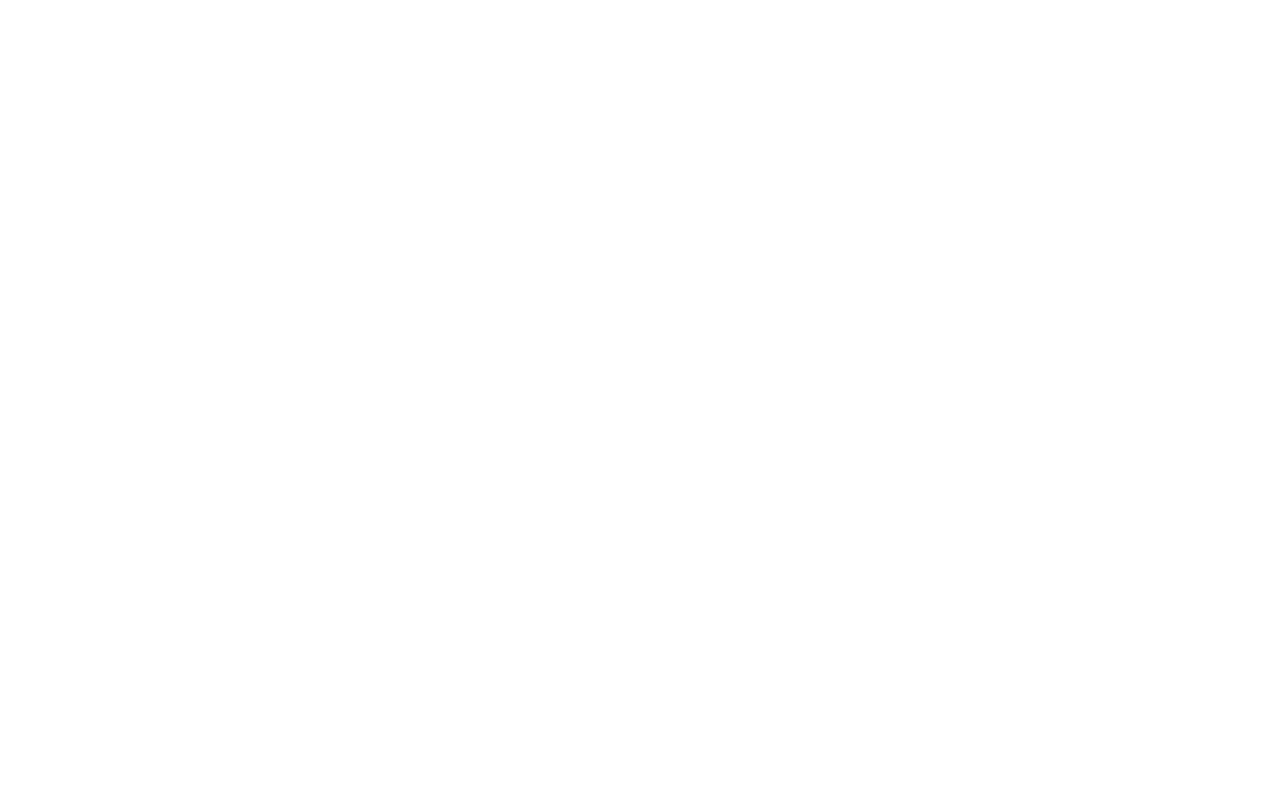
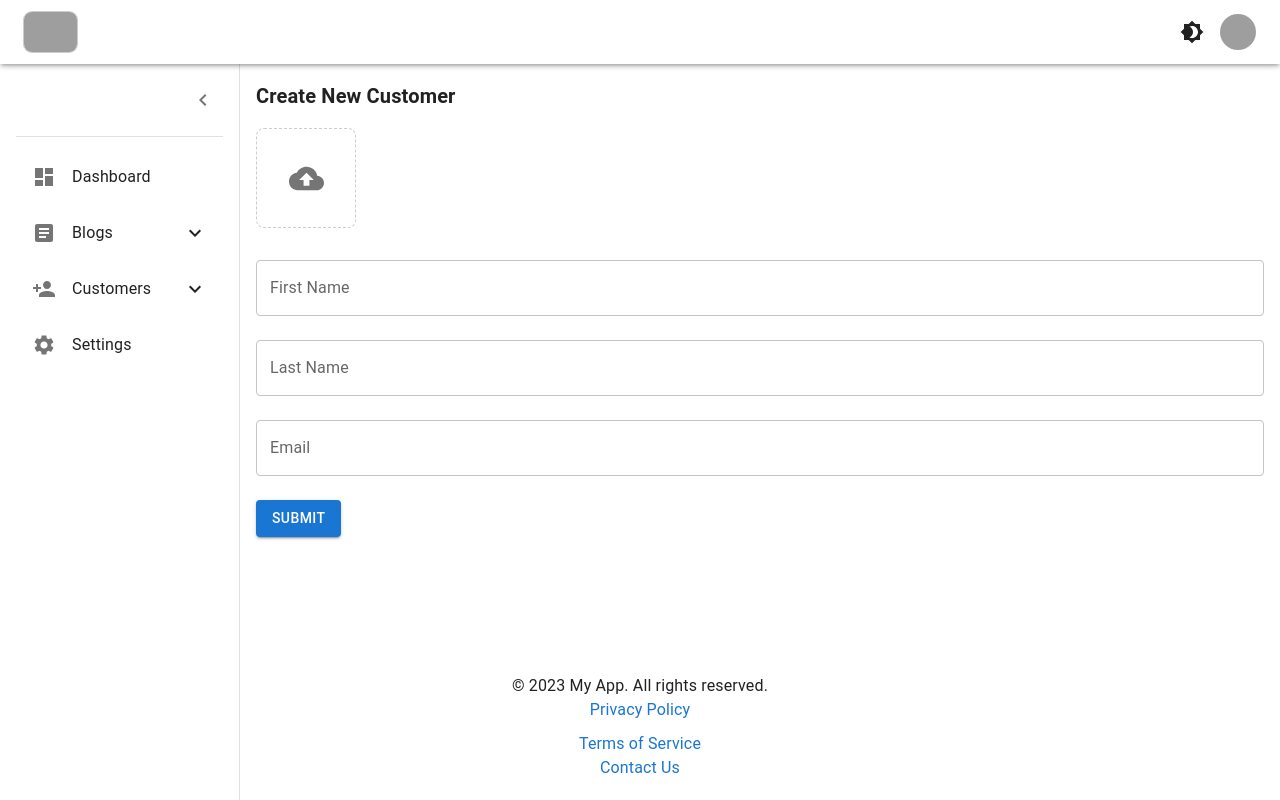
Before and after one commit to baotoan-dev/Dashboard_Admin_Blog, a React (Create React App) app: page /customers/add in a window 1280 px wide. Before the commit this address had no page. Built offline with nearby package versions, Linux system fonts and the light colour scheme; grey boxes are pictures that could not be loaded.

Commit message:
feat: Add Create Blog and Create Customer pages with forms

```diff
--- a/src/App.js
+++ b/src/App.js
@@ -5,6 +5,8 @@ import Layout from './components/Layout';
 import BlogListPage from './pages/BlogListPage';
 import CustomerListPage from './pages/CustomerListPage';
 import DashBoardPage from './pages/DashboardPage';
+import CreateBlogPage from './pages/CreateBlogPage';
+import CreateCustomerPage from './pages/CreateCustomerPage';
 
 const ColorModeContext = createContext({ toggleColorMode: () => {} });
 
@@ -43,6 +45,8 @@ function App() {
               <Route path="/" element={<DashBoardPage />} />
               <Route path="/blogs" element={<BlogListPage />} />
               <Route path="/customers" element={<CustomerListPage />} />
+              <Route path="/blogs/add" element={<CreateBlogPage />} />
+              <Route path="/customers/add" element={<CreateCustomerPage />} />
             </Route>
           </Routes>
         </Router>
--- /dev/null
+++ b/src/components/BlogForm.jsx
@@ -0,0 +1,40 @@
+import { Box, TextField, Button, Stack } from '@mui/material';
+
+function BlogForm({ form, onChange, onSubmit }) {
+  return (
+    <Box component="form" onSubmit={onSubmit}>
+      <Stack spacing={2}>
+        <TextField
+          label="Title"
+          name="title"
+          value={form.title}
+          onChange={onChange}
+          required
+          fullWidth
+        />
+        <TextField
+          label="Content"
+          name="content"
+          value={form.content}
+          onChange={onChange}
+          required
+          fullWidth
+          multiline
+          rows={6}
+        />
+        <TextField
+          label="Image URL"
+          name="image"
+          value={form.image}
+          onChange={onChange}
+          fullWidth
+        />
+        <Button type="submit" variant="contained">
+          Save
+        </Button>
+      </Stack>
+    </Box>
+  );
+}
+
+export default BlogForm;
--- a/src/components/CustomerForm.jsx
+++ b/src/components/CustomerForm.jsx
@@ -1,56 +1,102 @@
-import { Box, TextField, Button } from '@mui/material';
-import Typography from '@mui/material/Typography';
+import { Box, TextField, Button, IconButton } from '@mui/material';
+import UploadIcon from '@mui/icons-material/CloudUpload';
+import CloseIcon from '@mui/icons-material/Close';
+import { useTheme } from '@mui/material/styles';
 
-export default function CustomerForm({ isMobile, drawerWidth, formData, onChange, onSubmit }) {
+export default function CustomerForm({ form, onChange, onSubmit, onRemoveAvatar }) {
+  const theme = useTheme();
+
   return (
     <Box component="form" onSubmit={onSubmit}>
-      <Typography variant="h5" gutterBottom sx={{ fontWeight: 600 }}>
-        Customer Form
-      </Typography>
+      <Box
+        sx={{
+          width: 100,
+          height: 100,
+          mb: 2,
+          border: '1px dashed #ccc',
+          borderRadius: 2,
+          position: 'relative',
+          display: 'flex',
+          alignItems: 'center',
+          justifyContent: 'center',
+          background: theme.palette.background.paper,
+          overflow: 'hidden',
+        }}
+      >
+        {!form.avatar ? (
+          <>
+            <input
+              type="file"
+              name="avatar"
+              accept="image/*"
+              id="avatar-upload"
+              hidden
+              onChange={onChange}
+            />
+            <label
+              htmlFor="avatar-upload"
+              style={{
+                cursor: 'pointer',
+                width: '100%',
+                height: '100%',
+                display: 'flex',
+                alignItems: 'center',
+                justifyContent: 'center',
+              }}
+            >
+              <UploadIcon fontSize="large" color="action" />
+            </label>
+          </>
+        ) : (
+          <>
+            <img
+              src={typeof form.avatar === 'string' ? form.avatar : URL.createObjectURL(form.avatar)}
+              alt=""
+              style={{
+                width: '100%',
+                height: '100%',
+                objectFit: 'cover',
+                borderRadius: 8,
+                display: 'block',
+              }}
+              onError={(e) => (e.target.style.display = 'none')}
+            />
+            <IconButton
+              size="small"
+              onClick={onRemoveAvatar}
+              sx={{
+                position: 'absolute',
+                top: 4,
+                right: 4,
+                background: 'rgba(255,255,255,0.7)',
+                '&:hover': { background: 'rgba(255,255,255,1)' },
+              }}
+            >
+              <CloseIcon fontSize="small" />
+            </IconButton>
+          </>
+        )}
+      </Box>
       <TextField
-        name="customerName"
-        label="Customer Name"
-        value={formData.customerName}
+        name="firstName"
+        label="First Name"
+        value={form.firstName}
         onChange={onChange}
         fullWidth
         margin="normal"
       />
       <TextField
-        name="customerPhone"
-        label="Phone Number"
-        value={formData.customerPhone}
+        name="lastName"
+        label="Last Name"
+        value={form.lastName}
         onChange={onChange}
         fullWidth
         margin="normal"
       />
       <TextField
-        name="addressLine1"
-        label="Address Line 1"
-        value={formData.addressLine1}
-        onChange={onChange}
-        fullWidth
-        margin="normal"
-      />
-      <TextField
-        name="addressLine2"
-        label="Address Line 2"
-        value={formData.addressLine2}
-        onChange={onChange}
-        fullWidth
-        margin="normal"
-      />
-      <TextField
-        name="cardNumber"
-        label="Card Number"
-        value={formData.cardNumber}
-        onChange={onChange}
-        fullWidth
-        margin="normal"
-      />
-      <TextField
-        name="cardExpiry"
-        label="Card Expiry"
-        value={formData.cardExpiry}
+        name="email"
+        label="Email"
+        value={form.email}
         onChange={onChange}
         fullWidth
         margin="normal"
--- a/src/components/SidebarContent.jsx
+++ b/src/components/SidebarContent.jsx
@@ -16,6 +16,7 @@ import ChevronLeftIcon from '@mui/icons-material/ChevronLeft';
 import DashboardIcon from '@mui/icons-material/Dashboard';
 import ExpandLess from '@mui/icons-material/ExpandLess';
 import ExpandMore from '@mui/icons-material/ExpandMore';
+import SettingsIcon from '@mui/icons-material/Settings';
 import { Link, useLocation } from 'react-router-dom';
 import { useState } from 'react';
 
@@ -45,6 +46,7 @@ export default function SidebarContent({ isMobile, collapsed, onToggleCollapse }
         { text: 'Add Customer', path: '/customers/add' },
       ],
     },
+    { text: 'Settings', icon: <SettingsIcon />, path: '/settings' },
   ];
 
   const renderNavItem = (item, idx, parentKey = '') => {
--- /dev/null
+++ b/src/pages/CreateBlogPage.js
@@ -0,0 +1,35 @@
+import React, { useState } from 'react';
+import { Box, Typography } from '@mui/material';
+import BlogForm from '../components/BlogForm';
+
+export default function CreateBlogPage() {
+  const [form, setForm] = useState({
+    title: '',
+    summary: '',
+    content: '',
+    image: '',
+  });
+
+  const handleChange = (e) => {
+    setForm({ ...form, [e.target.name]: e.target.value });
+  };
+
+  const handleSubmit = (e) => {
+    e.preventDefault();
+    alert('Blog created!\n' + JSON.stringify(form, null, 2));
+  };
+
+  return (
+    <Box
+      sx={{
+        width: '100%',
+        mx: 'auto',
+      }}
+    >
+      <Typography variant="h6" mb={2} fontWeight="bold">
+        Create New Blog
+      </Typography>
+      <BlogForm form={form} onChange={handleChange} onSubmit={handleSubmit} />
+    </Box>
+  );
+}
--- /dev/null
+++ b/src/pages/CreateCustomerPage.js
@@ -0,0 +1,48 @@
+import React, { useState } from 'react';
+import { Box, Typography } from '@mui/material';
+import CustomerForm from '../components/CustomerForm';
+
+export default function CreateCustomerPage() {
+  const [form, setForm] = useState({
+    avatar: '',
+    firstName: '',
+    lastName: '',
+    email: '',
+  });
+
+  const handleChange = (e) => {
+    if (e.target.name === 'avatar') {
+      setForm({ ...form, avatar: e.target.files[0] });
+    } else {
+      setForm({ ...form, [e.target.name]: e.target.value });
+    }
+  };
+
+  const handleRemoveAvatar = () => {
+    setForm({ ...form, avatar: '' });
+  };
+
+  const handleSubmit = (e) => {
+    e.preventDefault();
+    alert('Customer created!\n' + JSON.stringify(form, null, 2));
+  };
+
+  return (
+    <Box
+      sx={{
+        width: '100%',
+        mx: 'auto',
+      }}
+    >
+      <Typography variant="h6" mb={2} fontWeight="bold">
+        Create New Customer
+      </Typography>
+      <CustomerForm
+        form={form}
+        onChange={handleChange}
+        onSubmit={handleSubmit}
+        onRemoveAvatar={handleRemoveAvatar}
+      />
+    </Box>
+  );
+}
```
